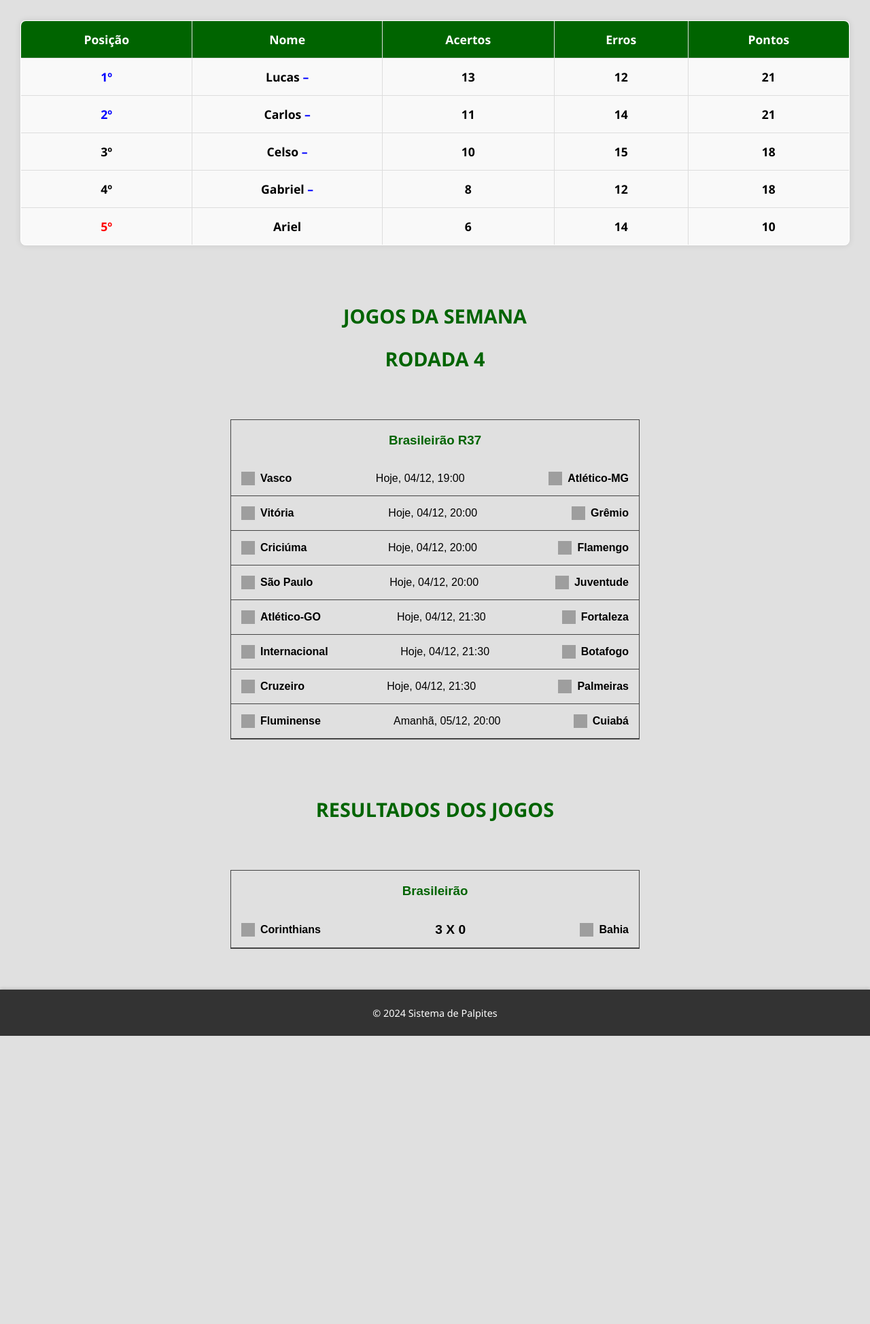
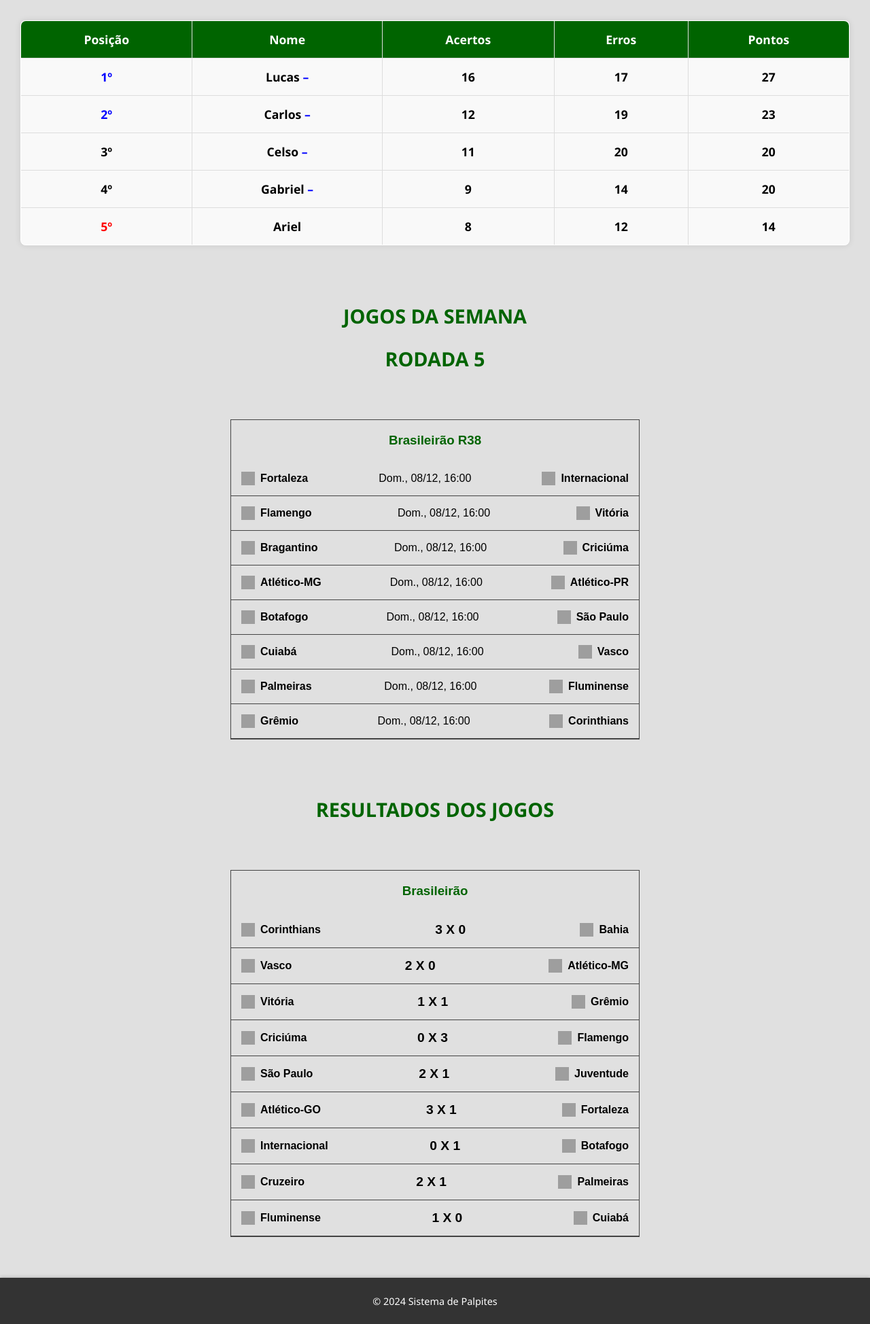
Before and after one commit to CarlosNatanael/sistema_palpiteiros, a Flask app: page / in a window 1280 px wide. Shown: the part 121-2069 px from the top of the page at 68% size. Before the commit the page ends 1645 px from the top, so only its background shows below. Run offline with Flask 3, Linux system fonts and the light colour scheme; data that the repository does not hold is empty; grey boxes are pictures that could not be loaded.

Commit message:
Atualização na tabela e nas estatisticas, Atualização no db

```diff
--- a/Imagems times.txt
+++ b/Imagems times.txt
@@ -56,3 +56,6 @@
 
 <img src="https://ssl.gstatic.com/onebox/media/sports/logos/j6U8Rgt_6yyf0Egs9nREXw_48x48.png" alt="Cuiabá">
 Cuiabá >
+
+<img src="https://ssl.gstatic.com/onebox/media/sports/logos/lMyw2zn1Z4cdkaxKJWnsQw_48x48.png" alt="Bragantino">
+Bragantino >
--- a/static/adipalpites.css
+++ b/static/adipalpites.css
@@ -224,3 +224,8 @@
     outline: none;
     border-color: #006400;
 }
+
+.color {
+    color: #006400;
+    text-transform: uppercase;
+}
--- a/templates/index.html
+++ b/templates/index.html
@@ -38,141 +38,141 @@
                 <tr>
                     <td><strong class="pri">1º</strong></td>
                     <td><strong>Lucas <strong class="seg">–</strong></strong></td>
-                    <td><strong>13</strong></td>
-                    <td><strong>12</strong></td>
-                    <td><strong>21</strong></td>
+                    <td><strong>16</strong></td>
+                    <td><strong>17</strong></td>
+                    <td><strong>27</strong></td>
                 </tr>
             </tbody>
             <tbody>
                 <tr>
                     <td><strong class="seg">2º</strong></td>
                     <td><strong>Carlos <strong class="seg">–</strong></strong></td>
-                    <td><strong>11</strong></td>
-                    <td><strong>14</strong></td>
-                    <td><strong>21</strong></td>
+                    <td><strong>12</strong></td>
+                    <td><strong>19</strong></td>
+                    <td><strong>23</strong></td>
                 </tr>
             </tbody>
             <tbody>
                 <tr>
                     <td><strong>3º</strong></td>
                     <td><strong>Celso <strong class="seg">–</strong></strong></td>
-                    <td><strong>10</strong></td>
-                    <td><strong>15</strong></td>
-                    <td><strong>18</strong></td>
+                    <td><strong>11</strong></td>
+                    <td><strong>20</strong></td>
+                    <td><strong>20</strong></td>
                 </tr>
             </tbody>
             <tbody>
                 <tr>
                     <td><strong >4º</strong></td>
                     <td><strong>Gabriel <strong class="seg">–</strong></strong></td>
-                    <td><strong>8</strong></td>
-                    <td><strong>12</strong></td>
-                    <td><strong>18</strong></td>
+                    <td><strong>9</strong></td>
+                    <td><strong>14</strong></td>
+                    <td><strong>20</strong></td>
                 </tr>
             </tbody>
             <tbody>
                 <tr>
                     <td><strong class="ter">5º</strong></td>
                     <td><strong>Ariel</strong></td>
-                    <td><strong>6</strong></td>
+                    <td><strong>8</strong></td>
+                    <td><strong>12</strong></td>
                     <td><strong>14</strong></td>
-                    <td><strong>10</strong></td>
                 </tr>
             </tbody>
         </table>
     </main>
     <!-- Jogos da semana -->
     <h2>Jogos da Semana</h2>
-    <h2>Rodada 4</h2>
+    <h2>Rodada 5</h2>
     <main class="jogosSemana">
         <div class="table-container">
-            <h3>Brasileirão R37</h3>
+            <h3>Brasileirão R38</h3>
             <div class="match-row">
+                <div class="team">
+                    <img src="https://ssl.gstatic.com/onebox/media/sports/logos/me10ephzRxdj45zVq1Risg_48x48.png" alt="Fortaleza">
+                    Fortaleza
+                </div>
+                <div class="date-time">Dom., 08/12, 16:00</div>
+                <div class="team">
+                    <img src="https://ssl.gstatic.com/onebox/media/sports/logos/OWVFKuHrQuf4q2Wk0hEmSA_48x48.png" alt="Internacional">
+                    Internacional
+                </div>
+            </div>
+            <div class="match-row">
+                <div class="team">
+                    <img src="https://ssl.gstatic.com/onebox/media/sports/logos/orE554NToSkH6nuwofe7Yg_48x48.png" alt="Flamengo">
+                    Flamengo
+                </div>
+                <div class="date-time">Dom., 08/12, 16:00</div>
+                <div class="team">
+                    <img src="https://ssl.gstatic.com/onebox/media/sports/logos/LHSM6VchpkI4NIptoSTHOg_48x48.png" alt="Vitória">
+                    Vitória
+                </div>
+            </div>
+            <div class="match-row">
+                <div class="team">
+                    <img src="https://ssl.gstatic.com/onebox/media/sports/logos/lMyw2zn1Z4cdkaxKJWnsQw_48x48.png" alt="Bragantino">
+                    Bragantino
+                </div>
+                <div class="date-time">Dom., 08/12, 16:00</div>
+                <div class="team">
+                    <img src="https://ssl.gstatic.com/onebox/media/sports/logos/u_L7Mkp33uNmFTv3uUlXeQ_48x48.png" alt="Criciúma">
+                    Criciúma
+                </div>
+            </div>
+            <div class="match-row">
+                <div class="team">
+                    <img src="https://ssl.gstatic.com/onebox/media/sports/logos/q9fhEsgpuyRq58OgmSndcQ_48x48.png" alt="Atlético-MG">
+                    Atlético-MG
+                </div>
+                <div class="date-time">Dom., 08/12, 16:00</div>
+                <div class="team">
+                    <img src="https://ssl.gstatic.com/onebox/media/sports/logos/9LkdBR4L5plovKM8eIy7nQ_48x48.png" alt="Atlético-PR">
+                    Atlético-PR
+                </div>
+            </div>
+            <div class="match-row">
+                <div class="team">
+                    <img src="https://ssl.gstatic.com/onebox/media/sports/logos/KLDWYp-H8CAOT9H_JgizRg_48x48.png" alt="Botafogo">
+                    Botafogo
+                </div>
+                <div class="date-time">Dom., 08/12, 16:00</div>
+                <div class="team">
+                    <img src="https://ssl.gstatic.com/onebox/media/sports/logos/4w2Z97Hf9CSOqICK3a8AxQ_48x48.png" alt="São Paulo">
+                    São Paulo
+                </div>
+            </div>
+            <div class="match-row">
+                <div class="team">
+                    <img src="https://ssl.gstatic.com/onebox/media/sports/logos/j6U8Rgt_6yyf0Egs9nREXw_48x48.png" alt="Cuiabá">
+                    Cuiabá
+                </div>
+                <div class="date-time">Dom., 08/12, 16:00</div>
                 <div class="team">
                     <img src="https://ssl.gstatic.com/onebox/media/sports/logos/hHwT8LwRmYCAGxQ-STLxYA_48x48.png" alt="Vasco">
                     Vasco
                 </div>
-                <div class="date-time">Hoje, 04/12, 19:00</div>
+            </div>
+            <div class="match-row">
                 <div class="team">
-                    <img src="https://ssl.gstatic.com/onebox/media/sports/logos/q9fhEsgpuyRq58OgmSndcQ_48x48.png" alt="Atlético-MG">
-                    Atlético-MG
+                    <img src="https://ssl.gstatic.com/onebox/media/sports/logos/7spurne-xDt2p6C0imYYNA_48x48.png" alt="Palmeiras">
+                    Palmeiras
+                </div>
+                <div class="date-time">Dom., 08/12, 16:00</div>
+                <div class="team">
+                    <img src="https://ssl.gstatic.com/onebox/media/sports/logos/fCMxMMDF2AZPU7LzYKSlig_48x48.png" alt="Fluminense">
+                    Fluminense
                 </div>
             </div>
             <div class="match-row">
                 <div class="team">
-                    <img src="https://ssl.gstatic.com/onebox/media/sports/logos/LHSM6VchpkI4NIptoSTHOg_48x48.png" alt="Vitória">
-                    Vitória
-                </div>
-                <div class="date-time">Hoje, 04/12, 20:00</div>
-                <div class="team">
                     <img src="https://ssl.gstatic.com/onebox/media/sports/logos/Ku-73v_TW9kpex-IEGb0ZA_48x48.png" alt="Grêmio">
                     Grêmio
                 </div>
-            </div>
-            <div class="match-row">
+                <div class="date-time">Dom., 08/12, 16:00</div>
                 <div class="team">
-                    <img src="https://ssl.gstatic.com/onebox/media/sports/logos/u_L7Mkp33uNmFTv3uUlXeQ_48x48.png" alt="Criciúma">
-                    Criciúma
-                </div>
-                <div class="date-time">Hoje, 04/12, 20:00</div>
-                <div class="team">
-                    <img src="https://ssl.gstatic.com/onebox/media/sports/logos/orE554NToSkH6nuwofe7Yg_48x48.png" alt="Flamengo">
-                    Flamengo
-                </div>
-            </div>
-            <div class="match-row">
-                <div class="team">
-                    <img src="https://ssl.gstatic.com/onebox/media/sports/logos/4w2Z97Hf9CSOqICK3a8AxQ_48x48.png" alt="São Paulo">
-                    São Paulo
-                </div>
-                <div class="date-time">Hoje, 04/12, 20:00</div>
-                <div class="team">
-                    <img src="https://ssl.gstatic.com/onebox/media/sports/logos/JrXw-m4Dov0gE2Sh6XJQMQ_48x48.png" alt="Juventude">
-                    Juventude
-                </div>
-            </div>
-            <div class="match-row">
-                <div class="team">
-                    <img src="https://ssl.gstatic.com/onebox/media/sports/logos/9mqMGndwoR9og_Z0uEl2kw_48x48.png" alt="Atlético-GO">
-                    Atlético-GO
-                </div>
-                <div class="date-time">Hoje, 04/12, 21:30</div>
-                <div class="team">
-                    <img src="https://ssl.gstatic.com/onebox/media/sports/logos/me10ephzRxdj45zVq1Risg_48x48.png" alt="Fortaleza">
-                    Fortaleza
-                </div>
-            </div>
-            <div class="match-row">
-                <div class="team">
-                    <img src="https://ssl.gstatic.com/onebox/media/sports/logos/OWVFKuHrQuf4q2Wk0hEmSA_48x48.png" alt="Internacional">
-                    Internacional
-                </div>
-                <div class="date-time">Hoje, 04/12, 21:30</div>
-                <div class="team">
-                    <img src="https://ssl.gstatic.com/onebox/media/sports/logos/KLDWYp-H8CAOT9H_JgizRg_48x48.png" alt="Botafogo">
-                    Botafogo
-                </div>
-            </div>
-            <div class="match-row">
-                <div class="team">
-                    <img src="https://ssl.gstatic.com/onebox/media/sports/logos/Tcv9X__nIh-6wFNJPMwIXQ_48x48.png" alt="Cruzeiro">
-                    Cruzeiro
-                </div>
-                <div class="date-time">Hoje, 04/12, 21:30</div>
-                <div class="team">
-                    <img src="https://ssl.gstatic.com/onebox/media/sports/logos/7spurne-xDt2p6C0imYYNA_48x48.png" alt="Palmeiras">
-                    Palmeiras
-                </div>
-            </div>
-            <div class="match-row">
-                <div class="team">
-                    <img src="https://ssl.gstatic.com/onebox/media/sports/logos/fCMxMMDF2AZPU7LzYKSlig_48x48.png" alt="Fluminense">
-                    Fluminense
-                </div>
-                <div class="date-time">Amanhã, 05/12, 20:00</div>
-                <div class="team">
-                    <img src="https://ssl.gstatic.com/onebox/media/sports/logos/j6U8Rgt_6yyf0Egs9nREXw_48x48.png" alt="Cuiabá">
-                    Cuiabá
+                    <img src="https://ssl.gstatic.com/onebox/media/sports/logos/tCMSqgXVHROpdCpQhzTo1g_48x48.png" alt="Corinthians">
+                    Corinthians
                 </div>
             </div>
         </div>
@@ -193,6 +193,94 @@
                     Bahia
                 </div>
             </div>
+            <div class="match-row">
+                <div class="team">
+                    <img src="https://ssl.gstatic.com/onebox/media/sports/logos/hHwT8LwRmYCAGxQ-STLxYA_48x48.png" alt="Vasco">
+                    Vasco
+                </div>
+                <div class="resultado">2  X  0</div>
+                <div class="team">
+                    <img src="https://ssl.gstatic.com/onebox/media/sports/logos/q9fhEsgpuyRq58OgmSndcQ_48x48.png" alt="Atlético-MG">
+                    Atlético-MG
+                </div>
+            </div>
+            <div class="match-row">
+                <div class="team">
+                    <img src="https://ssl.gstatic.com/onebox/media/sports/logos/LHSM6VchpkI4NIptoSTHOg_48x48.png" alt="Vitória">
+                    Vitória
+                </div>
+                <div class="resultado">1  X  1</div>
+                <div class="team">
+                    <img src="https://ssl.gstatic.com/onebox/media/sports/logos/Ku-73v_TW9kpex-IEGb0ZA_48x48.png" alt="Grêmio">
+                    Grêmio
+                </div>
+            </div>
+            <div class="match-row">
+                <div class="team">
+                    <img src="https://ssl.gstatic.com/onebox/media/sports/logos/u_L7Mkp33uNmFTv3uUlXeQ_48x48.png" alt="Criciúma">
+                    Criciúma
+                </div>
+                <div class="resultado">0  X  3</div>
+                <div class="team">
+                    <img src="https://ssl.gstatic.com/onebox/media/sports/logos/orE554NToSkH6nuwofe7Yg_48x48.png" alt="Flamengo">
+                    Flamengo
+                </div>
+            </div>
+            <div class="match-row">
+                <div class="team">
+                    <img src="https://ssl.gstatic.com/onebox/media/sports/logos/4w2Z97Hf9CSOqICK3a8AxQ_48x48.png" alt="São Paulo">
+                    São Paulo
+                </div>
+                <div class="resultado">2  X  1</div>
+                <div class="team">
+                    <img src="https://ssl.gstatic.com/onebox/media/sports/logos/JrXw-m4Dov0gE2Sh6XJQMQ_48x48.png" alt="Juventude">
+                    Juventude
+                </div>
+            </div>
+            <div class="match-row">
+                <div class="team">
+                    <img src="https://ssl.gstatic.com/onebox/media/sports/logos/9mqMGndwoR9og_Z0uEl2kw_48x48.png" alt="Atlético-GO">
+                    Atlético-GO
+                </div>
+                <div class="resultado">3  X  1</div>
+                <div class="team">
+                    <img src="https://ssl.gstatic.com/onebox/media/sports/logos/me10ephzRxdj45zVq1Risg_48x48.png" alt="Fortaleza">
+                    Fortaleza
+                </div>
+            </div>
+            <div class="match-row">
+                <div class="team">
+                    <img src="https://ssl.gstatic.com/onebox/media/sports/logos/OWVFKuHrQuf4q2Wk0hEmSA_48x48.png" alt="Internacional">
+                    Internacional
+                </div>
+                <div class="resultado">0  X  1</div>
+                <div class="team">
+                    <img src="https://ssl.gstatic.com/onebox/media/sports/logos/KLDWYp-H8CAOT9H_JgizRg_48x48.png" alt="Botafogo">
+                    Botafogo
+                </div>
+            </div>
+            <div class="match-row">
+                <div class="team">
+                    <img src="https://ssl.gstatic.com/onebox/media/sports/logos/Tcv9X__nIh-6wFNJPMwIXQ_48x48.png" alt="Cruzeiro">
+                    Cruzeiro
+                </div>
+                <div class="resultado">2  X  1</div>
+                <div class="team">
+                    <img src="https://ssl.gstatic.com/onebox/media/sports/logos/7spurne-xDt2p6C0imYYNA_48x48.png" alt="Palmeiras">
+                    Palmeiras
+                </div>
+            </div>
+            <div class="match-row">
+                <div class="team">
+                    <img src="https://ssl.gstatic.com/onebox/media/sports/logos/fCMxMMDF2AZPU7LzYKSlig_48x48.png" alt="Fluminense">
+                    Fluminense
+                </div>
+                <div class="resultado">1  X  0</div>
+                <div class="team">
+                    <img src="https://ssl.gstatic.com/onebox/media/sports/logos/j6U8Rgt_6yyf0Egs9nREXw_48x48.png" alt="Cuiabá">
+                    Cuiabá
+                </div>
+            </div>
         </div>
     </main>
     <footer>
```
Also changed, not shown: templates/adicionar_palpites.html (+19 -22 lines), templates/estatisticas.html (+4 -4 lines), palpites.db, rodada_4.db.
